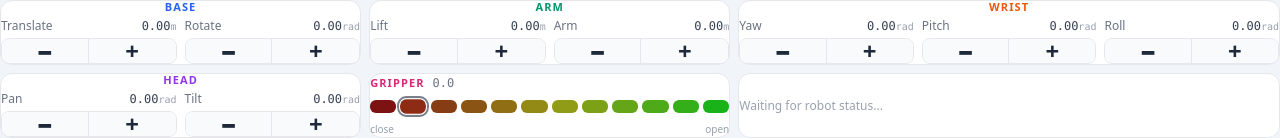
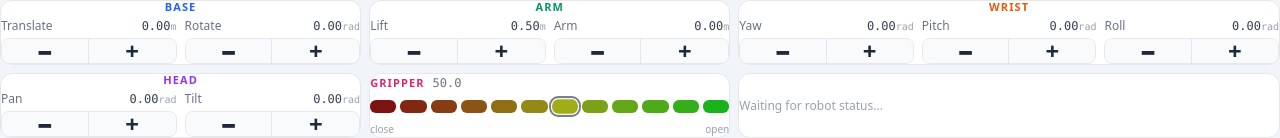
Before and after one commit to lnfu/stretch3-web-teleop, a Vue app in the folder frontend/: page / in a window 1280 px wide. Shown: the part 662-800 px from the top of the page. Built offline with nearby package versions, Linux system fonts and the light colour scheme; no server answers.

Commit message:
feat: add joint command cache, home reset button, and initial pose on connect

```diff
--- a/frontend/src/components/JointControls.vue
+++ b/frontend/src/components/JointControls.vue
@@ -1,11 +1,8 @@
 <script setup lang="ts">
-import { computed, ref } from 'vue'
-import { useRobotStore } from '../stores/robotStore'
+import { computed } from 'vue'
 import { sendMessage } from '../composables/useWebSocket'
+import { cachedPositions } from '../composables/useJointCache'
 import StatusPanel from './StatusPanel.vue'
-
-const robotStore = useRobotStore()
-const lastGripperCmd = ref(0)
 
 interface JointDef {
   index: number
@@ -65,26 +62,24 @@ function gripperColor(i: number): string {
   return `hsl(${h}, ${s}%, ${l}%)`
 }
 
-const gripperStatus = computed(() =>
-  (robotStore.status?.joint_positions[9] ?? 0).toFixed(1),
-)
+const gripperCached = computed(() => cachedPositions.value[9] ?? 0)
 
 function adjust(jointIndex: number, delta: number) {
-  const positions = [...robotStore.jointPositions] as number[]
+  const positions = [...cachedPositions.value]
   positions[jointIndex] = (positions[jointIndex] ?? 0) + delta
-  positions[9] = lastGripperCmd.value
+  cachedPositions.value = positions
   sendMessage({ type: 'command', topic: 'manipulator', joint_positions: positions })
 }
 
 function setGripper(val: number) {
-  lastGripperCmd.value = val
-  const positions = [...robotStore.jointPositions] as number[]
+  const positions = [...cachedPositions.value]
   positions[9] = val
+  cachedPositions.value = positions
   sendMessage({ type: 'command', topic: 'manipulator', joint_positions: positions })
 }
 
 function value(index: number): string {
-  return (robotStore.jointPositions[index] ?? 0).toFixed(2)
+  return (cachedPositions.value[index] ?? 0).toFixed(2)
 }
 </script>
 
@@ -150,13 +145,13 @@ function value(index: number): string {
       <div class="grid gap-2 border border-gray-200 rounded-xl px-3 py-3 bg-white" style="grid-template-rows: auto 1fr auto">
         <div class="flex items-center gap-2">
           <span class="text-[11px] font-bold uppercase tracking-widest" style="color: #db2777">Gripper</span>
-          <span class="text-xs font-mono text-gray-500">{{ gripperStatus }}</span>
+          <span class="text-xs font-mono text-gray-500">{{ gripperCached.toFixed(1) }}</span>
         </div>
         <div class="grid grid-cols-12 gap-1">
           <button v-for="(val, i) in GRIPPER_PRESETS" :key="val" :style="{ backgroundColor: gripperColor(i) }"
             :title="`${val}`" :class="[
               'rounded-md select-none transition-all duration-150',
-              val === lastGripperCmd
+              val === gripperCached
                 ? 'ring-2 ring-gray-800/60 ring-offset-1 ring-offset-white scale-y-110 brightness-110'
                 : 'hover:brightness-110 hover:scale-y-105',
             ]" @click="setGripper(val)" />
--- a/frontend/src/components/StatusPanel.vue
+++ b/frontend/src/components/StatusPanel.vue
@@ -1,17 +1,30 @@
 <script setup lang="ts">
 import { computed } from 'vue'
 import { useRobotStore } from '../stores/robotStore'
+import { sendMessage } from '../composables/useWebSocket'
+import { resetToInitial } from '../composables/useJointCache'
 
 const robotStore = useRobotStore()
 const status = computed(() => robotStore.status)
 
 const toDeg = (r: number) => ((r * 180) / Math.PI).toFixed(1)
+
+function onHome() {
+  resetToInitial(sendMessage)
+}
 </script>
 
 <template>
   <div class="flex items-center gap-2 px-3 py-3 border border-gray-200 rounded-xl bg-white">
     <div v-if="!status" class="text-gray-400 text-xs">Waiting for robot status...</div>
     <template v-else>
+
+      <!-- Home / reset button -->
+      <button
+        class="w-14 h-14 rounded-full flex items-center justify-center shrink-0 bg-gray-100 hover:bg-amber-100 active:bg-amber-200 text-gray-500 hover:text-amber-700 transition-colors border border-gray-200 text-xl"
+        title="Reset to home position"
+        @click="onHome"
+      >⌂</button>
 
       <!-- Charging -->
       <div :class="[
--- /dev/null
+++ b/frontend/src/composables/useJointCache.ts
@@ -0,0 +1,12 @@
+import { ref } from 'vue'
+
+export const INITIAL_POSITIONS: number[] = [0, 0, 0.5, 0, 0, 0, 0, 0, 0, 50]
+
+// Last-sent joint positions — used as the base for all +/- adjustments.
+// Never read from robot status; always reflects what was actually commanded.
+export const cachedPositions = ref<number[]>([...INITIAL_POSITIONS])
+
+export function resetToInitial(send: (msg: object) => void) {
+  cachedPositions.value = [...INITIAL_POSITIONS]
+  send({ type: 'command', topic: 'manipulator', joint_positions: [...INITIAL_POSITIONS] })
+}
--- a/frontend/src/composables/useWebSocket.ts
+++ b/frontend/src/composables/useWebSocket.ts
@@ -3,6 +3,7 @@ import { useWebSocket as vueUseWebSocket } from '@vueuse/core'
 import { useRobotStore } from '../stores/robotStore'
 import { useRecordingStore } from '../stores/recordingStore'
 import { CAMERA_ID_MAP, type CameraId, type RobotStatus, type RecordingState } from '../types/protocol'
+import { INITIAL_POSITIONS, cachedPositions } from './useJointCache'
 
 export const cameraFrames: Record<CameraId, Ref<string | null>> = {
   arducam: ref(null),
@@ -24,6 +25,8 @@ function initWebSocket() {
     },
     onConnected() {
       isConnected.value = true
+      cachedPositions.value = [...INITIAL_POSITIONS]
+      sendMessage({ type: 'command', topic: 'manipulator', joint_positions: [...INITIAL_POSITIONS] })
     },
     onDisconnected() {
       isConnected.value = false
```
